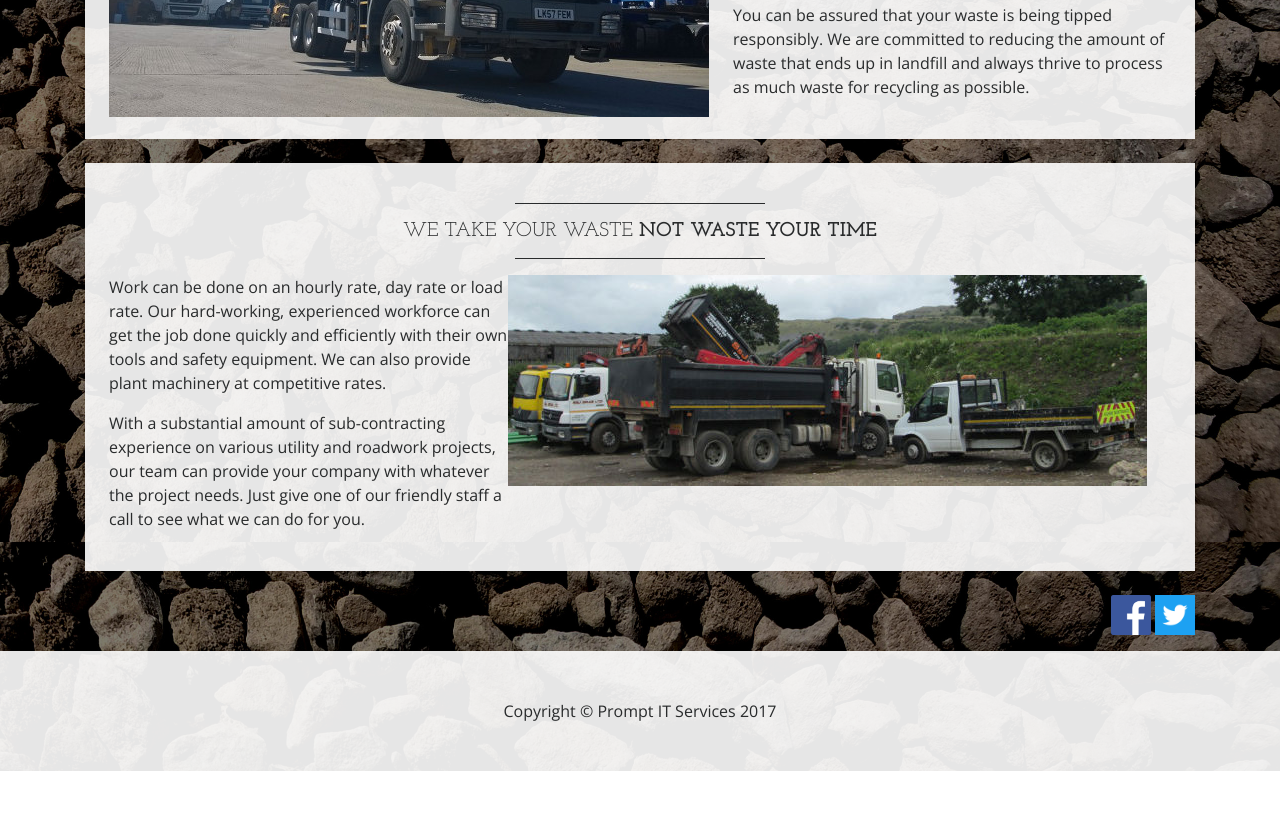
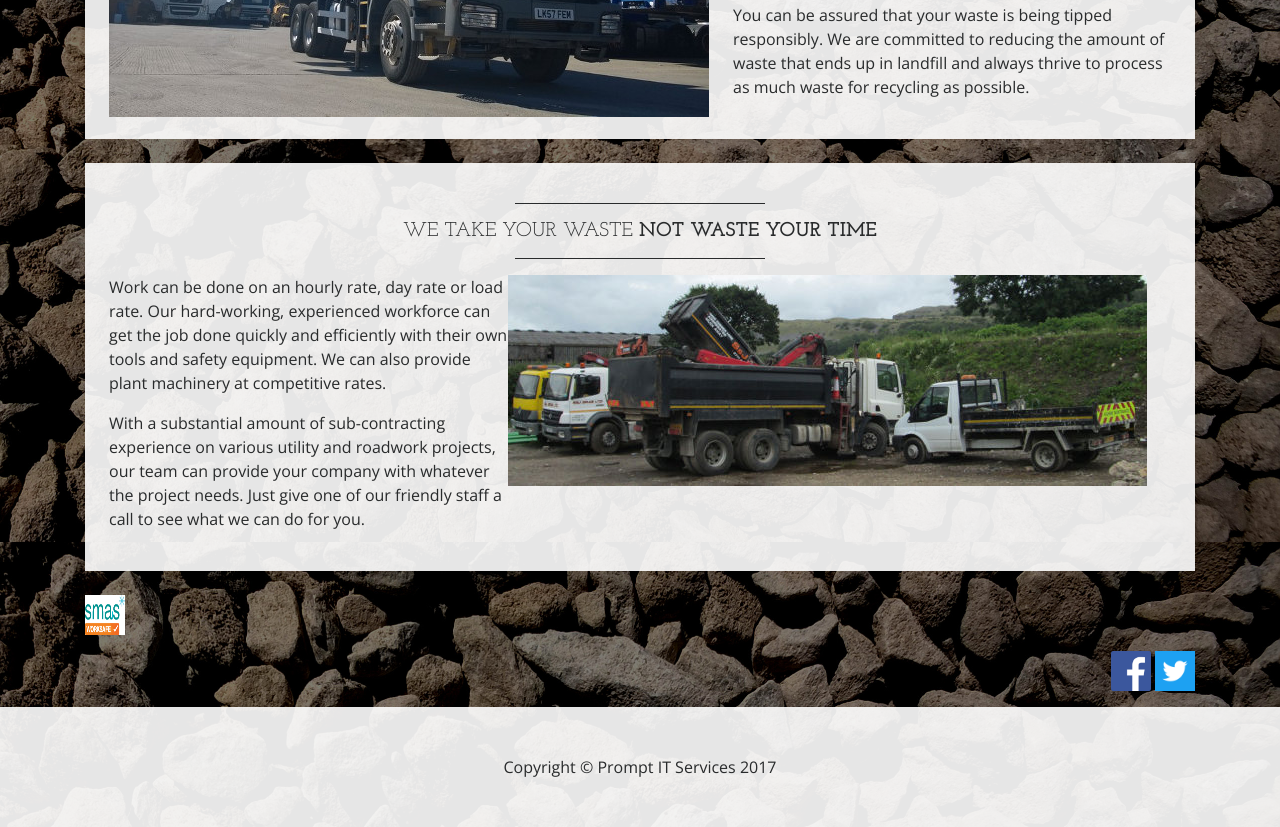
Before and after one commit to pitstop4pcs/sandjgrab, a website: page index.html in a window 1280 px wide. Shown: the part 1433-2260 px from the top of the page. Before the commit the page ends 2204 px from the top, so only its background shows below. Drawn offline with nearby package versions, Linux system fonts and the light colour scheme.

Commit message:
Update index.html

```diff
--- a/index.html
+++ b/index.html
@@ -143,7 +143,8 @@
             <p>Work can be done on an hourly rate, day rate or load rate. Our hard-working, experienced workforce can get the job done quickly and efficiently with their own tools and safety equipment. We can also provide plant machinery at competitive rates.</p>
             <p>With a substantial amount of sub-contracting experience on various utility and roadwork projects, our team can provide your company with whatever the project needs. Just give one of our friendly staff a call to see what we can do for you.</p>
          </div>
-
+	<p align="left">
+	<img alt="We are pleased to have gained a SMAS Worksafe certificate (www.smasltd.com). This means that we have met the SSIP core criteria recognised by the HSE and other SSIP accreditation schemes. Meeting the SSIP Core Criteria demonstrates that we are serious about H&S and have (and use) an effective H&S Management System to ensure that any work they are engaged in is, so far as reasonably practical, carried out without risk to health and safety." width="40" height="40" src="img/WSC consultant-SSIP web.jpg">
 	<p align="right">
 	<a href="https://www.facebook.com/sandjgrab" target="_blank"><img alt="Follow us on Facebook" width="40" height="40" src="img/Facebook_Logo.png"></a>
 	<a href="https://twitter.com/SandJGrab" target="_blank"><img alt="Follow us on Twitter" width="40" height="40" src="img/Twitter_Logo.png"></a>
```
